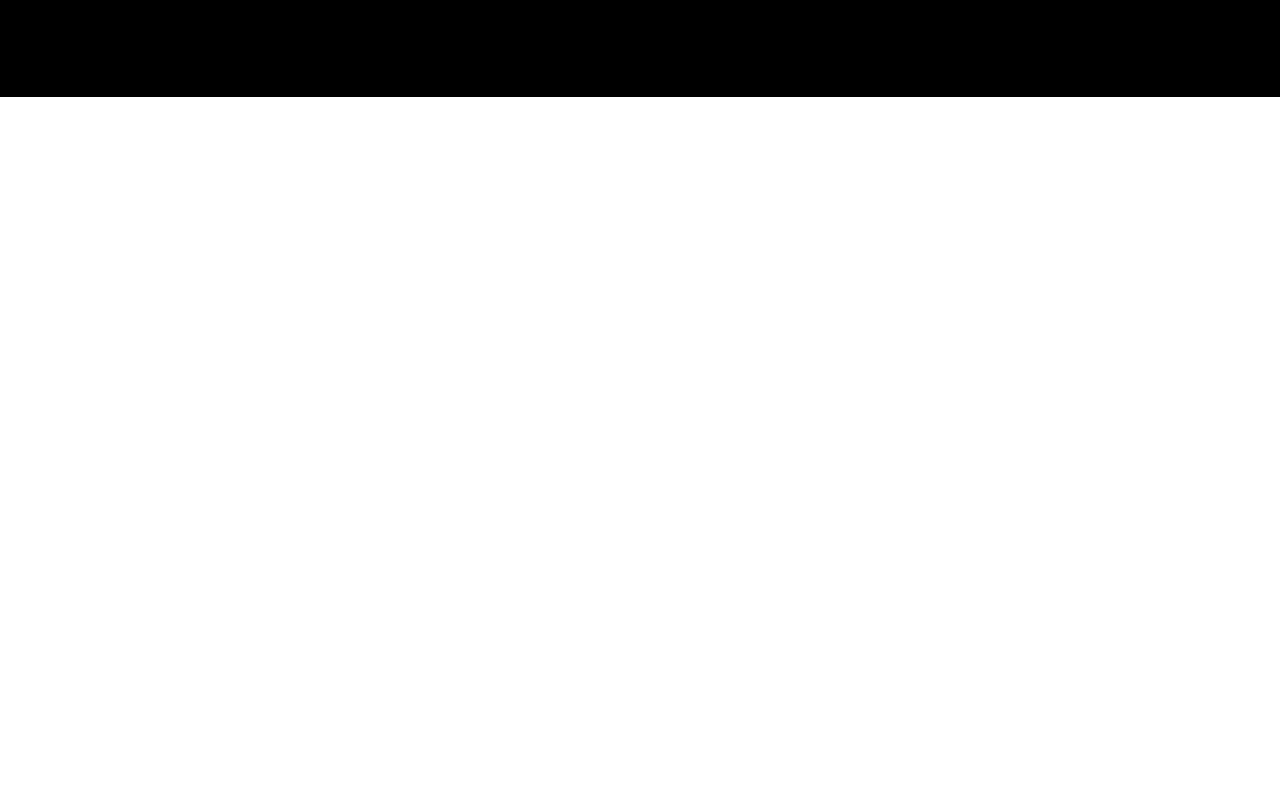
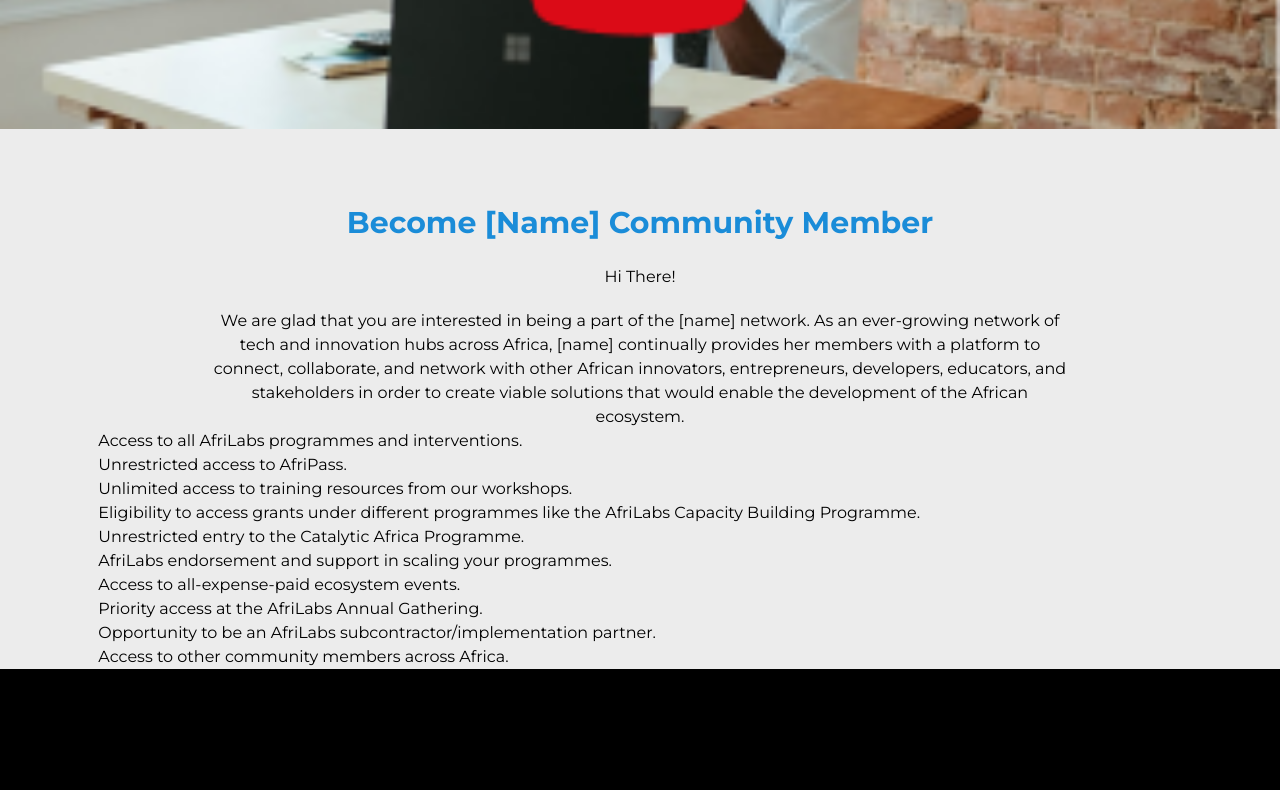
Before and after one commit to nHubNg/NNIA, a React (Vite) app: page /joinUs in a window 1280 px wide. Shown: the part 500-1290 px from the top of the page. Before the commit the page ends 800 px from the top, so only its background shows below. Built offline with nearby package versions, Linux system fonts and the light colour scheme.

Commit message:
Did join us head context

```diff
--- /dev/null
+++ b/src/pages/joinUs/components/Benefit.jsx
@@ -0,0 +1,35 @@
+const Benefit = ({ img, alt, text }) => {
+  return (
+    <>
+      <div className="w-[92%] mx-auto">
+        <img src={img} alt={alt} />
+
+        <div>
+          <h3>{text}</h3>
+          <ul>
+            <li>Access to all AfriLabs programmes and interventions.</li>
+            <li>Unrestricted access to AfriPass.</li>
+            <li>Unlimited access to training resources from our workshops.</li>
+            <li>
+              Eligibility to access grants under different programmes like the
+              AfriLabs Capacity Building Programme.
+            </li>
+            <li>Unrestricted entry to the Catalytic Africa Programme.</li>
+            <li>
+              AfriLabs endorsement and support in scaling your programmes.
+            </li>
+            <li>Access to all-expense-paid ecosystem events.</li>
+            <li>Priority access at the AfriLabs Annual Gathering.</li>
+            <li>
+              Opportunity to be an AfriLabs subcontractor/implementation
+              partner.
+            </li>
+            <li>Access to other community members across Africa.</li>
+          </ul>
+        </div>
+      </div>
+    </>
+  );
+};
+
+export default Benefit;
--- a/src/pages/joinUs/index.jsx
+++ b/src/pages/joinUs/index.jsx
@@ -1,6 +1,32 @@
+import Header from "../../components/Header";
+import Benefit from "./components/Benefit";
+
 const JoinUs = () => {
-    return (<>
-    </>);
-}
+  return (
+    <div className="font-montserrat bg-background">
+      <Header img={"hero"} />
+      <h1 className="sr-only">Join Us Page</h1>
+      <main className="w-[92%] mx-auto pt-[71px]">
+        <h2 className="text-twitterBlue text-[30px] font-[700] text-center">
+          Become [Name] Community Member
+        </h2>
+        <dl className="mt-[20px]">
+          <dt className="mx-[160px] mb-[20px] text-center">Hi There!</dt>
+          <dd className="mx-[160px] text-center">
+            We are glad that you are interested in being a part of the [name]
+            network. As an ever-growing network of tech and innovation hubs
+            across Africa, [name] continually provides her members with a
+            platform to connect, collaborate, and network with other African
+            innovators, entrepreneurs, developers, educators, and stakeholders
+            in order to create viable solutions that would enable the
+            development of the African ecosystem.
+          </dd>
+        </dl>
+
+        <Benefit />
+      </main>
+    </div>
+  );
+};
 
 export default JoinUs;
```
Also changed, not shown: vite.config.js.timestamp-1684603862796-27ac6e82974f8.mjs (added, +10 -0 lines), src/assets/chairs.jpg (added), src/assets/tech-lady.jpg (added).
